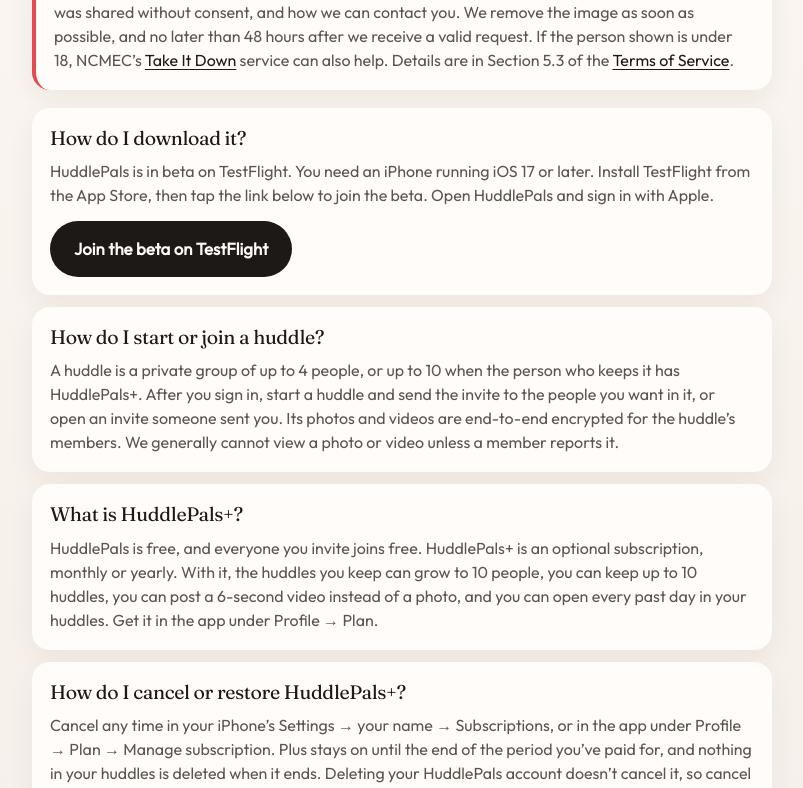
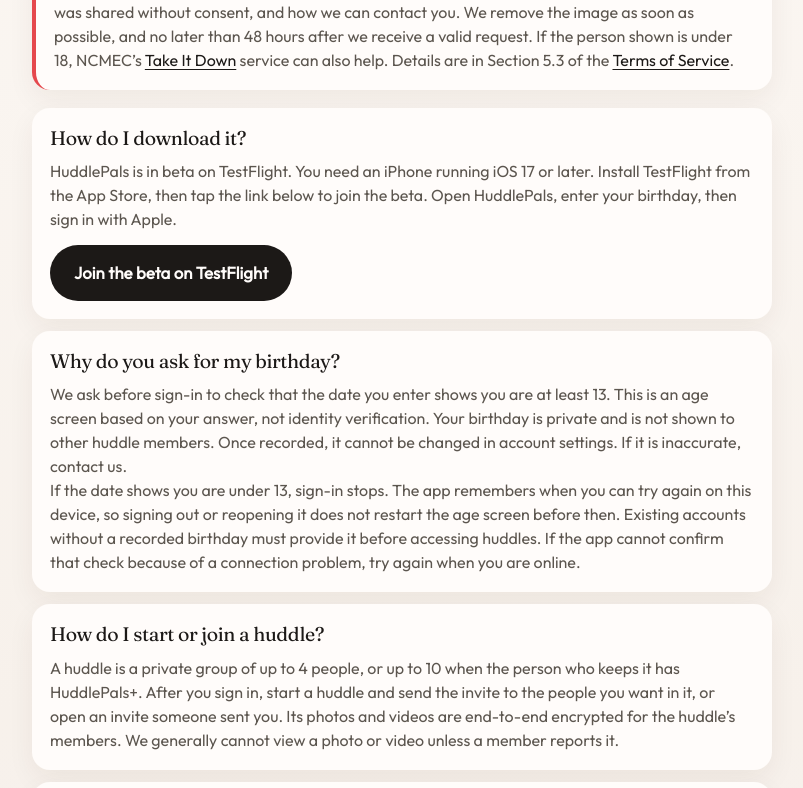
Before and after one commit to XpertiCON106/HuddlePals.com, a React (Vite) app: page /support in a window 1280 px wide. Shown: the part 439-1227 px from the top of the page, without its empty margins (238-1041 px from the left). Built offline with nearby package versions, Linux system fonts and the light colour scheme; no server answers.

Commit message:
Update Terms, Privacy Policy, and Support for the age screen before sign-in

```diff
--- a/src/content/privacy.md
+++ b/src/content/privacy.md
@@ -1,7 +1,6 @@
-
 # HuddlePals — Privacy Policy
 
-_Last updated: 2026-10-30_
+_Last updated: 2026-10-31_
 
 > Operator: **HuddlePals**
 > Contact: **{{CONTACT_EMAIL}}**
@@ -21,7 +20,7 @@
 | **Apple account identifier**, and any email address Apple shares at sign-in (it may be a private relay address) | To sign you in with Sign in with Apple, the only way to sign in. If Apple shares your name, we use it only to pre-fill your display name, which you can change | Yes |
 | **Display name** | Shown to other members of your huddles | Yes |
 | **Profile photos** (up to 3) and **bio** | Shown on your profile to people you share a huddle with | Yes |
-| **Birthday** | Asked when you make your profile, to make sure everyone using HuddlePals is 13 or older. Only you can see it: it isn't shown to anyone else | Yes |
+| **Birthday** | Asked before sign-in, to check that you're 13 or older, then kept privately with your account. Only you can see it: it isn't shown to anyone else | Yes |
 | **Deposited photos, videos and captions** | The core function — shared with your huddle's members. Photos and videos are end-to-end encrypted, including a video's sound and the still image made from its first frame; captions are not. A video records sound only if you allow HuddlePals to use the microphone | Yes |
 | **Encryption public key** | Lets your huddle's members share the huddle's photo key with your device. Your private key stays on your devices (iCloud Keychain) | Yes |
 | **Reactions and comments** | The core function | Yes |
@@ -121,9 +120,9 @@
 You can **delete your account at any time** from **Profile → Delete account**.
 When you do:
 
-- Your account, login, display name, bio, birthday, profile photos, push notification
-  tokens, encryption keys, Terms agreement records, and subscription records
-  are **permanently removed**, and you are signed out.
+- Your account, login, display name, bio, birthday, profile photos, push
+  notification tokens, encryption keys, Terms agreement records, and
+  subscription records are **permanently removed**, and you are signed out.
 - We ask Apple to revoke the app's access to your Apple Account.
 - **Photos and videos you already deposited remain in your shared huddles**,
   shown as "Former member" rather than under your name. This is required to
@@ -162,7 +161,16 @@
 ## Children
 
 HuddlePals is not directed to children under 13 (or the minimum age in your
-country). Do not use the app if you are under that age. We ask for your birthday when you make your profile; if it shows you're under 13, you can't make one.
+country). Do not use the app if you are under that age. Before you sign in,
+the app asks for your birthday. This is a self-reported check, not identity
+verification. If the date shows you're under 13, sign-in stops: the app keeps
+only the date you can try again on this device, and the birthday you entered
+isn't sent to us. Otherwise, your birthday stays on the device only until
+it's recorded privately with your account, and accounts made before this
+check must add one before using huddles. You can't change a recorded birthday
+in the app; contact us if it's wrong. If we learn that we have collected
+personal information from a child under 13, we close the account and delete
+that child's personal information as the law requires.
 
 ## Legal basis and your rights
 
--- a/src/content/terms.md
+++ b/src/content/terms.md
@@ -1,7 +1,6 @@
-
 # HuddlePals Terms of Service
 
-Last updated: October 30, 2026
+Last updated: October 31, 2026
 
 ## 1. Agreement to These Terms
 
@@ -17,7 +16,7 @@
 
 ## 2. Eligibility and Accounts
 
-**2.1 Minimum age.** You must be at least 13 years old to use the Service. If the law where you live sets a higher minimum age for using an online service like this one, or for doing so without a parent's consent, you must meet that age instead. If you are under 13, do not use the Service. If we learn that we have collected personal information from a child under 13, we will close the account and delete that child's personal information, including any Deposits they posted, as the law requires.
+**2.1 Minimum age.** You must be at least 13 years old to use the Service. If the law where you live sets a higher minimum age for using an online service like this one, or for doing so without a parent's consent, you must meet that age instead. Before signing in, you must enter your birthday accurately. This is a check of the date you provide, not independent verification of your identity or age. You cannot activate an account or access huddles until a birthday showing you are at least 13 is recorded. Your recorded birthday cannot be changed through account settings. If you are under 13, do not use the Service. If we learn that we have collected personal information from a child under 13, we will close the account and delete that child's personal information, including any Deposits they posted, as the law requires.
 
 **2.2 Users under 18.** If you are under 18, or under the age of majority where you live, you may use the Service only with the permission of a parent or legal guardian who has reviewed these Terms. By giving that permission, your parent or guardian agrees to these Terms for themselves and on your behalf and is responsible for your use of the Service. Where the law requires a parent's consent, including consent given through an app store, we may rely on age and consent information that the app store provides. We may limit, suspend, or close an account if the required consent is not given or is withdrawn. Users under 18 have the content removal rights described in Section 4.6.
 
--- a/src/pages/Support.tsx
+++ b/src/pages/Support.tsx
@@ -48,15 +48,31 @@
             <p>
               HuddlePals is in beta on TestFlight. You need an iPhone running iOS 17 or later.
               Install TestFlight from the App Store, then tap the link below to join the beta.
-              Open HuddlePals and sign in with Apple.
+              Open HuddlePals, enter your birthday, then sign in with Apple.
             </p>
           ) : (
             <p>
               HuddlePals is on the App Store. You need an iPhone running iOS 17 or later. Download
-              the app, open it, and sign in with Apple.
+              the app, open it, enter your birthday, then sign in with Apple.
             </p>
           )}
           <DownloadButton />
+        </article>
+        <article>
+          <h2>Why do you ask for my birthday?</h2>
+          <p>
+            We ask before sign-in to check that the date you enter shows you are at least 13.
+            This is an age screen based on your answer, not identity verification. Your birthday
+            is private and is not shown to other huddle members. Once recorded, it cannot be
+            changed in account settings. If it is inaccurate, contact us.
+          </p>
+          <p>
+            If the date shows you are under 13, sign-in stops. The app remembers when you can
+            try again on this device, so signing out or reopening it does not restart the age
+            screen before then. Existing accounts without a recorded birthday must provide it
+            before accessing huddles. If the app cannot confirm that check because of a
+            connection problem, try again when you are online.
+          </p>
         </article>
         <article>
           <h2>How do I start or join a huddle?</h2>
```
Also changed, not shown: 1 other file (tests, documents, lock files or other folders).
